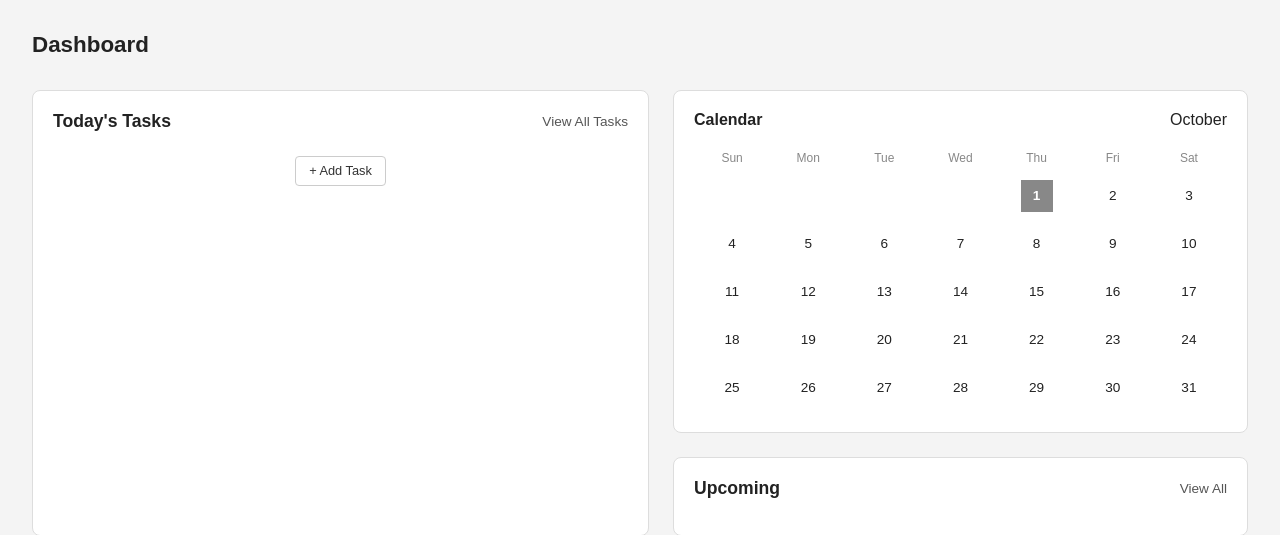
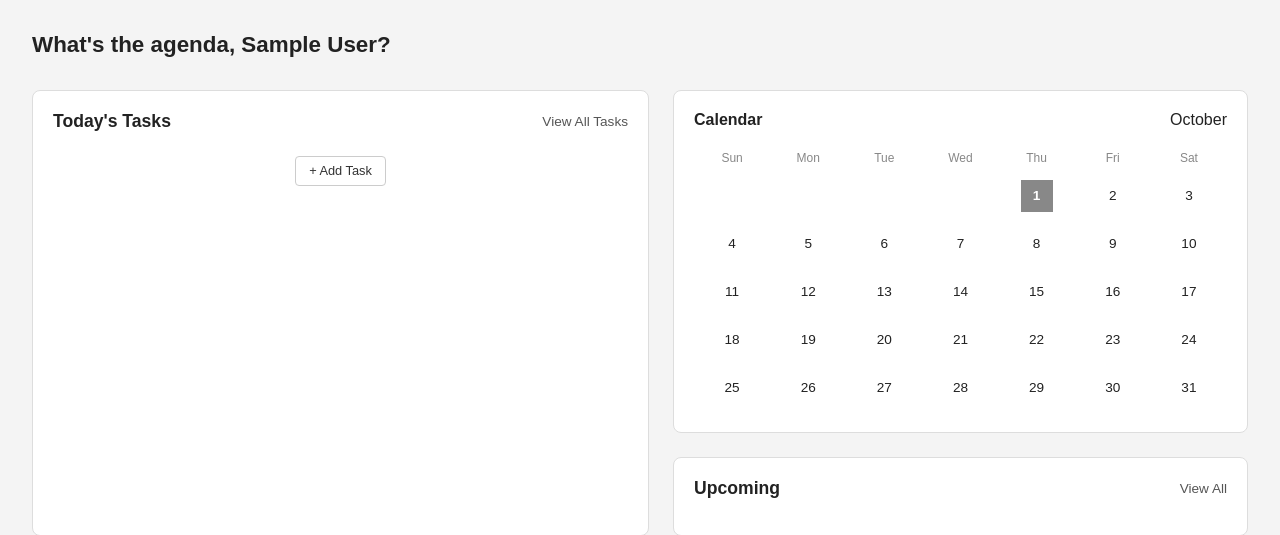
Before and after one commit to strg-ze/cmsc128-Lab1_CRUD_tipon, a Flask app: page /dashboard in a window 1280 px wide. Shown: the part 55-590 px from the top of the page. Run offline with Flask 3, Linux system fonts and the light colour scheme; the visitor is signed in with stand-in values (Sample User, id 1); data comes from the database, SQL or seed files in the repository; data that the repository does not hold is empty.

Commit message:
ux: changed dashboard header to a greeting

```diff
--- a/templates/dashboard.html
+++ b/templates/dashboard.html
@@ -1,7 +1,7 @@
 {% extends "base.html" %}
 {% block title%} Dashboard {%endblock%}
 {% block content %}
-<h1 class="page-title">Dashboard</h1>
+<h1 class="page-title">What's the agenda, {{display_name}}?</h1>
 
 <div class="dashboard-layout">
     <section class="today-panel">
```
